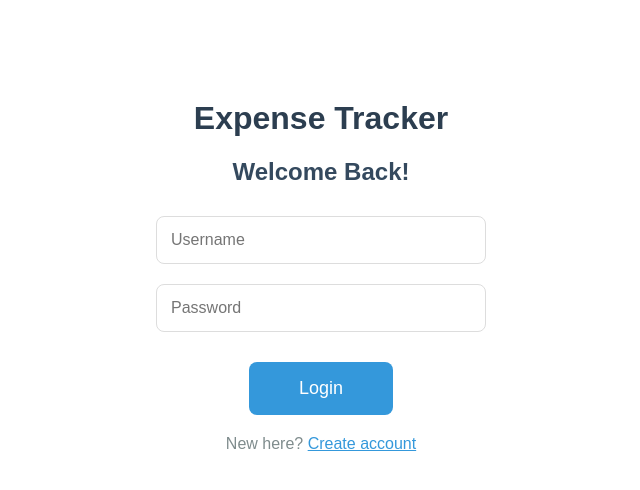
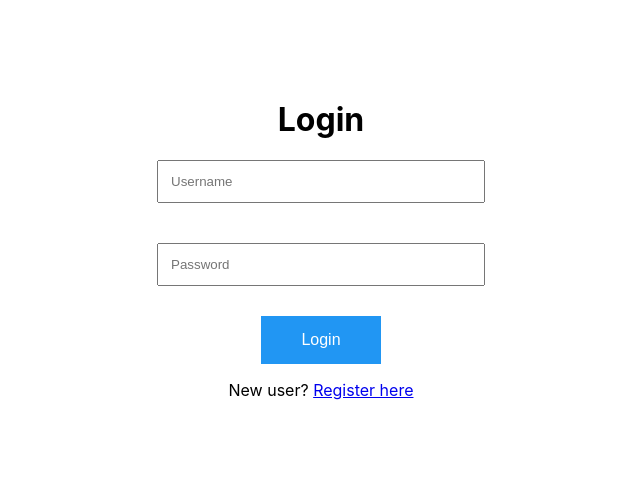
Before and after one commit to MadhumitaRamesh/expense-tracker-frontend, a React (Create React App) app: page /login in a window 1280 px wide. Shown: the top 490 px of the page, without its empty margins (319-959 px from the left). Built offline with nearby package versions, Linux system fonts and the light colour scheme.

Commit message:
FINAL WORKING FRONTEND - axios pointing to port 9090 + no encryption

```diff
--- a/package.json
+++ b/package.json
@@ -9,6 +9,7 @@
     "@testing-library/user-event": "^13.5.0",
     "axios": "^1.13.2",
     "bcryptjs": "^3.0.3",
+    "crypto-js": "^4.2.0",
     "react": "^19.2.0",
     "react-dom": "^19.2.0",
     "react-router-dom": "^6.30.2",
--- a/src/Login.js
+++ b/src/Login.js
@@ -1,73 +1,28 @@
 import React, { useState } from 'react';
-import { useNavigate } from 'react-router-dom';
-import api from './services/api';
+import axios from 'axios';
 
 function Login() {
   const [username, setUsername] = useState('');
   const [password, setPassword] = useState('');
-  const navigate = useNavigate();                // FIXED: "the navigate" → "const navigate"
 
-  const handleLogin = async () => {
-  const data = { username, password }; // Raw
-  const encryptedData = CryptoJS.AES.encrypt(JSON.stringify(data), 'supersecretbabyenckey').toString(); // Encryption
+ const handleLogin = async () => {
   try {
-    const response = await axios.post('http://localhost:8080/api/login', encryptedData, { headers: { 'Content-Type': 'text/plain' } });
-    localStorage.setItem('token', response.data.token); // Save JWT (boss's authorisation)
+    const res = await axios.post('http://localhost:9090/api/login', { username, password });
+    localStorage.setItem('token', res.data.token);
     window.location.href = '/dashboard';
-  } catch (error) {
-    alert('Login failed');
+  } catch (e) {
+    alert('Error: ' + (e.response?.data || e.message));
   }
 };
-
   return (
-    <div style={{ textAlign: 'center', marginTop: '100px', fontFamily: 'Arial' }}>
-      <h1 style={{ color: '#2c3e50' }}>Expense Tracker</h1>
-      <h2 style={{ color: '#34495e' }}>Welcome Back!</h2>
-
-      <input
-        placeholder="Username"
-        value={username}
-        onChange={e => setUsername(e.target.value)}
-        style={inputStyle}
-      />
-      <br />
-      <input
-        type="password"
-        placeholder="Password"
-        value={password}
-        onChange={e => setPassword(e.target.value)}
-        style={inputStyle}
-      />
-      <br />
-      <button onClick={handleLogin} style={buttonStyle}>
-        Login
-      </button>
-
-      <p style={{ marginTop: '20px', color: '#7f8c8d' }}>
-        New here? <a href="/register" style={{ color: '#3498db' }}>Create account</a>
-      </p>
+    <div style={{ textAlign: 'center', marginTop: '100px' }}>
+      <h1>Login</h1>
+      <input placeholder="Username" value={username} onChange={(e) => setUsername(e.target.value)} style={{ display: 'block', margin: '10px auto', padding: '12px', width: '300px' }} /><br/>
+      <input type="password" placeholder="Password" value={password} onChange={(e) => setPassword(e.target.value)} style={{ display: 'block', margin: '10px auto', padding: '12px', width: '300px' }} /><br/>
+      <button onClick={handleLogin} style={{ padding: '15px 40px', background: '#2196F3', color: 'white', border: 'none', fontSize: '16px' }}>Login</button>
+      <p>New user? <a href="/register">Register here</a></p>
     </div>
   );
 }
 
-const inputStyle = {
-  padding: '14px',
-  margin: '10px',
-  width: '300px',
-  fontSize: '16px',
-  borderRadius: '8px',
-  border: '1px solid #ddd'
-};
-
-const buttonStyle = {
-  padding: '16px 50px',
-  background: '#3498db',
-  color: 'white',
-  border: 'none',
-  borderRadius: '8px',
-  fontSize: '18px',
-  cursor: 'pointer',
-  marginTop: '20px'
-};
-
 export default Login;
--- a/src/Register.js
+++ b/src/Register.js
@@ -1,39 +1,29 @@
 import React, { useState } from 'react';
-import { useNavigate } from 'react-router-dom';
-import api from './services/api';
+import axios from 'axios';
 
 function Register() {
   const [username, setUsername] = useState('');
   const [password, setPassword] = useState('');
-  const navigate = useNavigate();
 
- const handleRegister = async () => {
-  const data = { username, password }; // Raw password
-  const encryptedData = CryptoJS.AES.encrypt(JSON.stringify(data), 'supersecretbabyenckey').toString(); // Boss's encryption - hides everything
+  const handleRegister = async () => {
   try {
-    await axios.post('http://localhost:8080/api/register', encryptedData, { headers: { 'Content-Type': 'text/plain' } }); // Send encrypted
-    alert('Signed up! Now login');
+    await axios.post('http://localhost:9090/api/register', { username, password });
+    alert('Registered!');
     window.location.href = '/login';
-  } catch (error) {
-    alert('Sign up failed');
+  } catch (e) {
+    alert('Error: ' + (e.response?.data || e.message));
   }
 };
 
   return (
-    <div style={{ textAlign: 'center', marginTop: '100px', fontFamily: 'Arial' }}>
-      <h1 style={{ color: '#2c3e50' }}>Expense Tracker</h1>
-      <h2 style={{ color: '#34495e' }}>Create Account</h2>
-      <input placeholder="Username" value={username} onChange={e => setUsername(e.target.value)} style={inputStyle} /><br/>
-      <input type="password" placeholder="Password" value={password} onChange={e => setPassword(e.target.value)} style={inputStyle} /><br/>
-      <button onClick={handleRegister} style={buttonStyle}>Register</button>
-      <p style={{ marginTop: '20px', color: '#7f8c8d' }}>
-        Already have account? <a href="/login" style={ { color: '#3498db' }}>Login here</a>
-      </p>
+    <div style={{ textAlign: 'center', marginTop: '100px' }}>
+      <h1>Register</h1>
+      <input placeholder="Username" value={username} onChange={(e) => setUsername(e.target.value)} style={{ display: 'block', margin: '10px auto', padding: '12px', width: '300px' }} /><br/>
+      <input type="password" placeholder="Password" value={password} onChange={(e) => setPassword(e.target.value)} style={{ display: 'block', margin: '10px auto', padding: '12px', width: '300px' }} /><br/>
+      <button onClick={handleRegister} style={{ padding: '15px 40px', background: '#4CAF50', color: 'white', border: 'none', fontSize: '16px' }}>Register</button>
+      <p>Already have account? <a href="/login">Login here</a></p>
     </div>
   );
 }
 
-const inputStyle = { padding: '14px', margin: '10px', width: '300px', fontSize: '16px', borderRadius: '8px', border: '1px solid #ddd' };
-const buttonStyle = { padding: '16px 50px', background: '#2ecc71', color: 'white', border: 'none', borderRadius: '8px', fontSize: '18px', cursor: 'pointer', marginTop: '20px' };
-
 export default Register;
```
Also changed, not shown: 1 other file (tests, documents, lock files or other folders).
